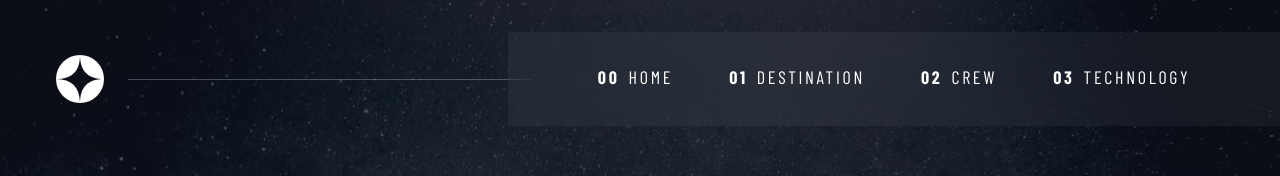
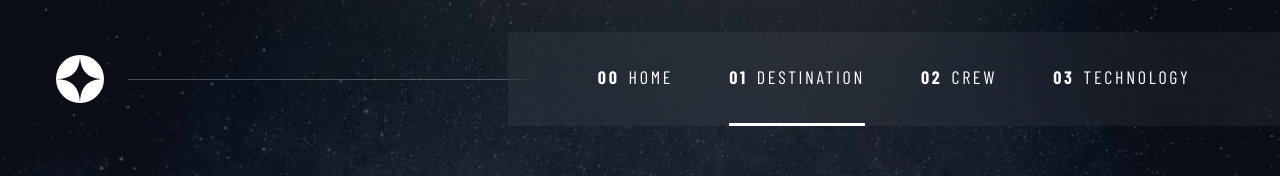
Before and after one commit to Levis155/space-tourism-website-v2, a Next.js app: page /destination in a window 1280 px wide. Shown: the top 176 px of the page. Built offline with nearby package versions, Linux system fonts and the light colour scheme; a web font is replaced by a local one.

Commit message:
Modify active state classes for the tablist buttons

```diff
--- a/app/destination/TabList.tsx
+++ b/app/destination/TabList.tsx
@@ -20,7 +20,7 @@ const TabList = ({ name }: { name: string }) => {
           key={destination.index}
           className={`uppercase ff-barlow-cond text-accent letter-spacing-2 ${classNames(
             {
-              "underline-indicator-selected": destination.label === name,
+              selected: destination.label === name,
             }
           )}`}
           onClick={() => {
--- a/app/globals.css
+++ b/app/globals.css
@@ -424,11 +424,13 @@ select {
   background-color: transparent;
 }
 
-.underline-indicators > *:hover {
+.underline-indicators > *:hover,
+.underline-indicators > *:focus {
   border-color: hsl(var(--clr-white) / 0.5);
 }
 
-.underline-indicator-selected {
+.underline-indicators > .active,
+.underline-indicators > .selected {
   color: hsl(var(--clr-white) / 1);
   border-color: hsl(var(--clr-white) / 1);
 }
```
